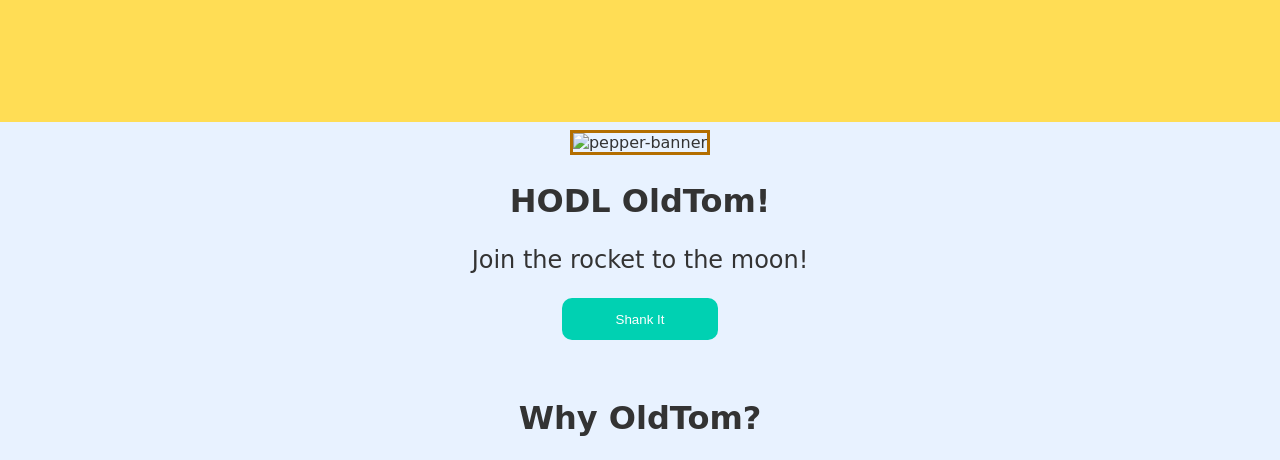
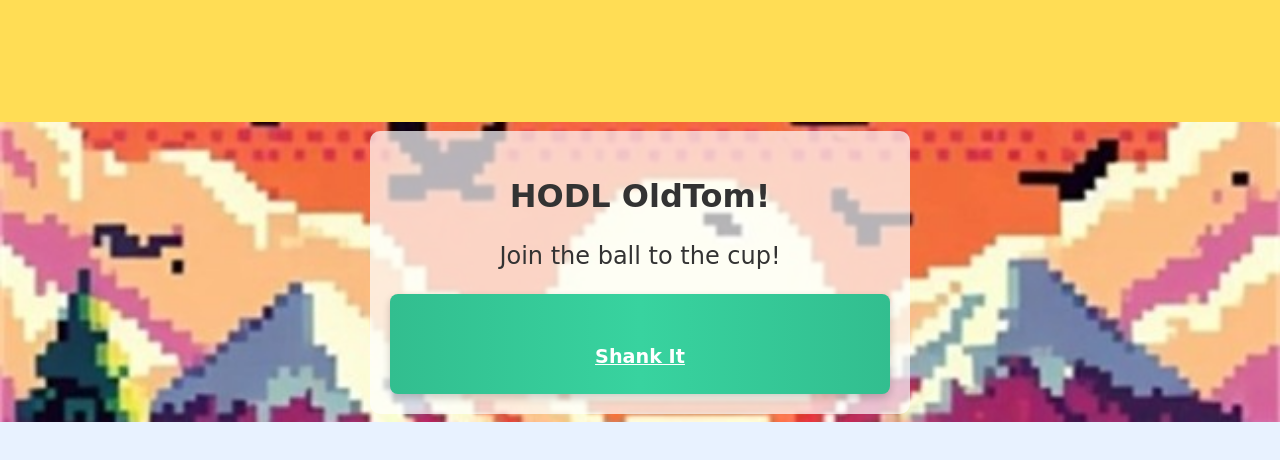
Before and after one commit to Bojankins/Albatross, a plain HTML site: page index.html in a window 1280 px wide. Shown: the part 1460-1920 px from the top of the page. Drawn offline with Linux system fonts and the light colour scheme; grey boxes are pictures that could not be loaded; a web font is replaced by a local one.

Commit message:
add banner and linked call to action to github repo

```diff
--- a/index.html
+++ b/index.html
@@ -33,13 +33,22 @@
     </header>
 
     <section class="hero">
-        <img src="pepperoniisan.jpeg" alt="pepper-banner" id="pepper">
+        <!-- Removed the img tag for pepperoniisan.png -->
+        <div class="hero-content">
+            <h2>HODL OldTom!</h2>
+            <p>Join the ball to the cup!</p>
+            <a href="https://github.com/Bojankins/OldTom" role="button" class="button">Shank It</a>
+        </div>
+    </section>
+
+    <!-- <section class="hero">
+        <img src="pepperoniisan.png" alt="pepper-banner" id="pepper">
         <div class="hero-content">
             <h2>HODL OldTom!</h2>
             <p>Join the rocket to the moon!</p>
             <button>Shank It</button>
         </div>
-    </section>
+    </section> -->
 
     <section class="features">
          <h2>Why OldTom?</h2>
@@ -52,7 +61,7 @@
              <div class="feature">
                  <img src="candlestick.png" class="chart" alt="Chart">
                  <h4>Explosive Potential</h4>
-                 <p>Chart patterns say we're breaking out soon. </p>
+                 <p>Buy low buy lower.</p>
              </div>
              <div class="feature">
                  <img src="meme.png" class="meme" alt="Meme">
--- a/style.css
+++ b/style.css
@@ -31,33 +31,62 @@ header {
     padding: 2em;
 }
 
-.hero{
+.hero {
+    background: url('pepperoniisan.png') no-repeat center center;
+    background-size: cover;
+    height: 300px; /* Adjust the height as needed */
+    display: flex;
+    align-items: center;
+    justify-content: center;
+    text-align: center;
+}
+
+.hero-content {
+    background-color: rgba(255, 255, 255, 0.7); /* Semi-transparent white background */
+    padding: 20px;
+    border-radius: 10px;
+}
+
+/* .hero{
     margin-top: .5em;
     text-align: center;
 
-}
+} */
 
 /* ... feature-grid, feature styles remain similar */
 
-button {
-    background-color: #00d1b2; /* Original color */
+a.button {
+    display: inline-block;
+    padding: 4vw 16vw 2vw; /* Increased padding for a larger button */
+    background-color: #4CAF50; /* Example button color, consider using a gradient for a more appealing look */
     color: white;
-    padding: 1em 4em;
-    border: none;
-    border-radius: 10px;
-    cursor: pointer;
-    transition: background-color 0.3s; /* Smooth transition for hover effect */
+    text-align: center;
+    text-decoration: none;
+    border-radius: 8px; /* Slightly larger radius for a softer look */
+    font-weight: bold;
+    font-size: 1.2em; /* Larger font size for better visibility */
+    box-shadow: 0 4px 8px rgba(0, 0, 0, 0.2); /* Adding a subtle shadow for depth */
+    transition: all 0.3s; /* Smooth transition for hover effects */
+    /* Other styles remain the same */
+    text-decoration: underline;
+    background-image: linear-gradient(to right, #32be8f, #38d39f, #32be8f);
 }
 
-button:hover {
-    background-color: #02b3a4; /* Darker shade for hover */
+a.button:hover {
+    background-color: #45a049; /* Darker shade for hover effect */
+    box-shadow: 0 6px 12px rgba(0, 0, 0, 0.3); /* Larger shadow on hover for a "lifting" effect */
+    transform: translateY(-2px); /* Slight upward movement on hover */
+    /* Other styles remain the same */
+    text-decoration: none;
+    background-image: linear-gradient(to right, #2b957a, #34c89a, #2b957a);
 }
 
 
-#pepper {
+
+/* #pepper {
     width: 25%;
     border: .2em solid #b36E00;
-}
+} */
 
 #logo {
     width: 50%;
```
